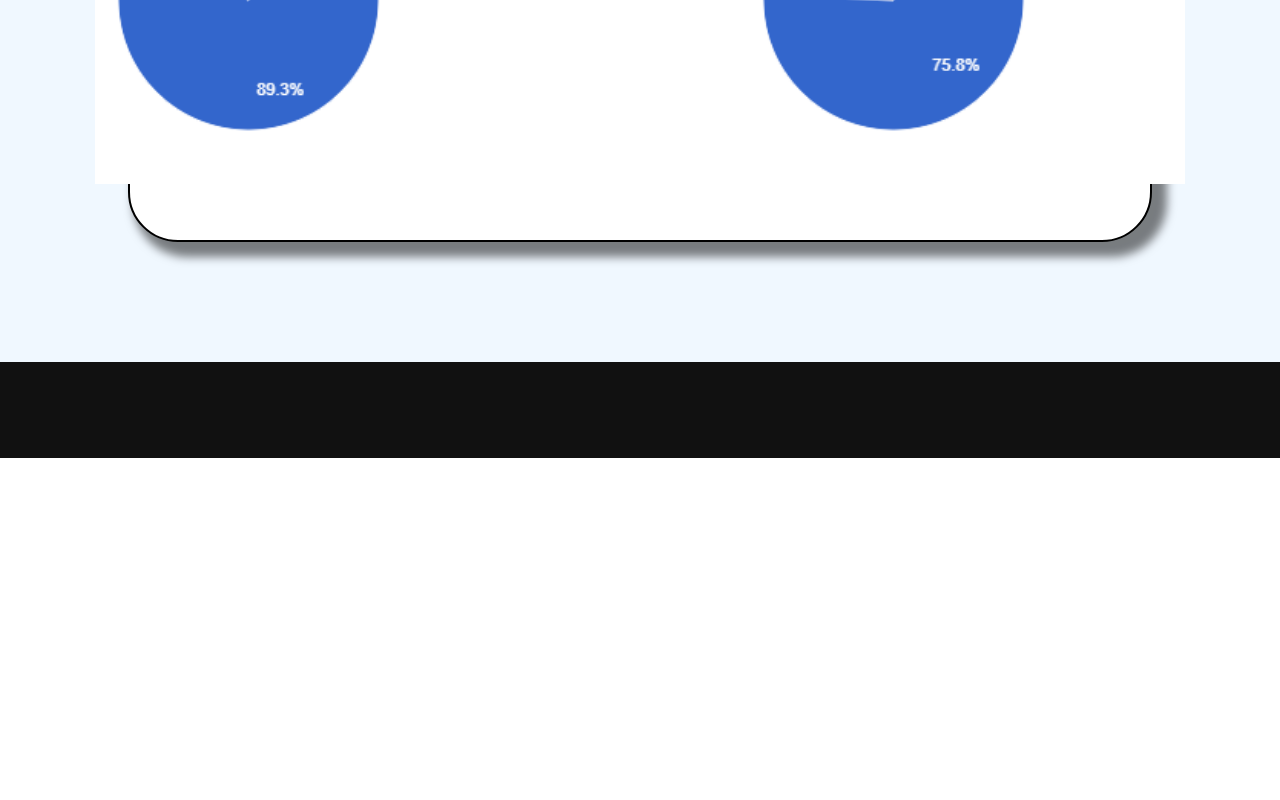
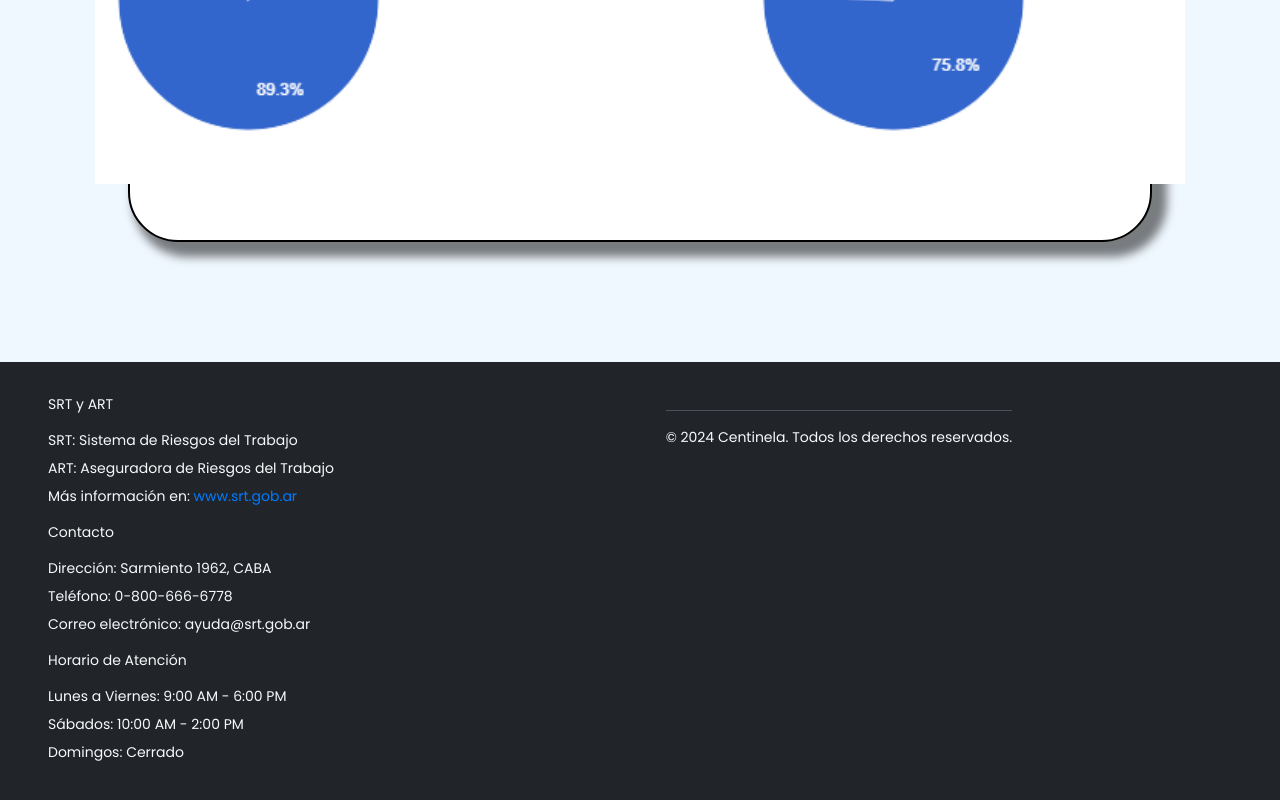
Before and after one commit to Milanesa21/Seguridad_e_higiene_front, a React (Vite) app: page / in a window 1280 px wide. Shown: the part 2918-3718 px from the top of the page. Before the commit the page ends 3376 px from the top, so only its background shows below. Built offline with nearby package versions, Linux system fonts and the light colour scheme; no server answers; what ldrs would draw is missing.

Commit message:
style: :art: Cambie el diseño del footer para que este mas acorde a la  pagina, ademas, cambie como el front pide los datos de las imagenes para que funcione con el backend

```diff
--- a/package.json
+++ b/package.json
@@ -16,15 +16,15 @@
     "@mui/material": "^6.0.2",
     "@mui/x-data-grid": "^7.15.0",
     "axios": "^1.7.2",
+    "bootstrap": "^5.3.3",
     "html2pdf.js": "^0.10.2",
-    "bootstrap": "^5.3.3",
     "jspdf": "^2.5.1",
     "jspdf-autotable": "^3.8.2",
     "ldrs": "^1.0.2",
     "mineriafront": "file:",
     "normalize.css": "^8.0.1",
     "react": "^18.2.0",
-    "react-bootstrap": "^2.10.4",
+    "react-bootstrap": "^2.10.5",
     "react-dom": "^18.2.0",
     "react-icons": "^5.3.0",
     "react-router-dom": "^6.23.0",
--- a/public/css/components/footer.css
+++ b/public/css/components/footer.css
@@ -1,4 +1,61 @@
-.Footer {
+/* Asegúrate de que el footer siempre esté al fondo */
+footer {
+  position: relative;
+  bottom: 0;
   width: 100%;
-  background: rgb(17, 17, 17);
+  background-color: #212529;
+  padding: 1rem 0;
 }
+
+/* Estilos del contenedor del footer */
+.footer {
+  color: #f8f9fa;
+}
+
+.footer-container {
+  display: flex;
+  justify-content: space-between;
+  padding: 1rem 2rem;
+  flex-wrap: wrap;
+}
+
+.footer-column {
+  flex: 1;
+  margin: 0 1rem;
+}
+
+.footer h5 {
+  margin-bottom: 1rem;
+}
+
+.footer p {
+  margin: 0.5rem 0;
+}
+
+.footer a {
+  color: #007bff;
+  text-decoration: none;
+}
+
+.footer a:hover {
+  text-decoration: underline;
+}
+
+/* Ajusta la parte inferior del footer */
+.footer-bottom {
+  text-align: center;
+  margin-top: 2rem;
+  padding-top: 1rem;
+  border-top: 1px solid #4b5157;
+}
+
+@media (max-width: 768px) {
+  .footer-container {
+    flex-direction: column;
+    align-items: center;
+  }
+
+  .footer-column {
+    margin: 1rem 0;
+  }
+}
--- a/src/components/Footer.jsx
+++ b/src/components/Footer.jsx
@@ -1,15 +1,32 @@
 import React from "react";
-import "/public/css/components/footer.css";
+import "../../public/css/components/footer.css";
 
 export const Footer = () => {
   return (
-    <div>
-      <div className="Footer">
-        <br />
-        <br />
-        <br />
-        <br />
+    <footer className="footer">
+      <div className="footer-container">
+      <div className="footer-column">
+          <h5>SRT y ART</h5>
+          <p>SRT: Sistema de Riesgos del Trabajo</p>
+          <p>ART: Aseguradora de Riesgos del Trabajo</p>
+          <p>Más información en: <a href="https://www.srt.gob.ar" target="_blank" rel="noopener noreferrer">www.srt.gob.ar</a></p>
+        </div>
+        <div className="footer-column">
+          <h5>Contacto</h5>
+          <p>Dirección: Sarmiento 1962, CABA</p>
+          <p>Teléfono: 0-800-666-6778</p>
+          <p>Correo electrónico: ayuda@srt.gob.ar</p>
+        </div>
+        <div className="footer-column">
+          <h5>Horario de Atención</h5>
+          <p>Lunes a Viernes: 9:00 AM - 6:00 PM</p>
+          <p>Sábados: 10:00 AM - 2:00 PM</p>
+          <p>Domingos: Cerrado</p>
+        </div>
       </div>
-    </div>
+      <div className="footer-bottom">
+        <span>© 2024 Centinela. Todos los derechos reservados.</span>
+      </div>
+    </footer>
   );
 };
--- a/src/components/Inspecciones/GaleriaImagenes.jsx
+++ b/src/components/Inspecciones/GaleriaImagenes.jsx
@@ -18,7 +18,8 @@ export const ImageGallery = () => {
         const imageList = await getImages();
         const urls = imageList.map(image => ({
           ...image,
-          uploaded_at: new Date(image.uploaded_at) // Convertir la fecha a Date
+          uploaded_at: new Date(image.uploaded_at),
+          id_empresa: user.id_empresa
         }));
         setImageUrls(urls);
         setAlertMessage('Imágenes cargadas correctamente');
--- a/src/components/Inspecciones/InspeccionFormat.jsx
+++ b/src/components/Inspecciones/InspeccionFormat.jsx
@@ -154,6 +154,7 @@ export const InspectionForm = () => {
 
   return (
     <div>
+      <EmergencyModal />
       <Navbar />
 
       <div className="form-container">
--- a/src/components/Inspecciones/api.js
+++ b/src/components/Inspecciones/api.js
@@ -4,7 +4,9 @@ const API_URL = 'http://localhost:8000';
 
 export const getImages = async () => {
   try {
-    const response = await axios.get(`${API_URL}/file/images/`);
+    const response = await axios.get(`${API_URL}/file/images/`, {
+      params: {id_empresa}
+    });
     return response.data.images;
   } catch (error) {
     console.error('Error fetching images:', error);
```
Also changed, not shown: 1 other file (tests, documents, lock files or other folders).
